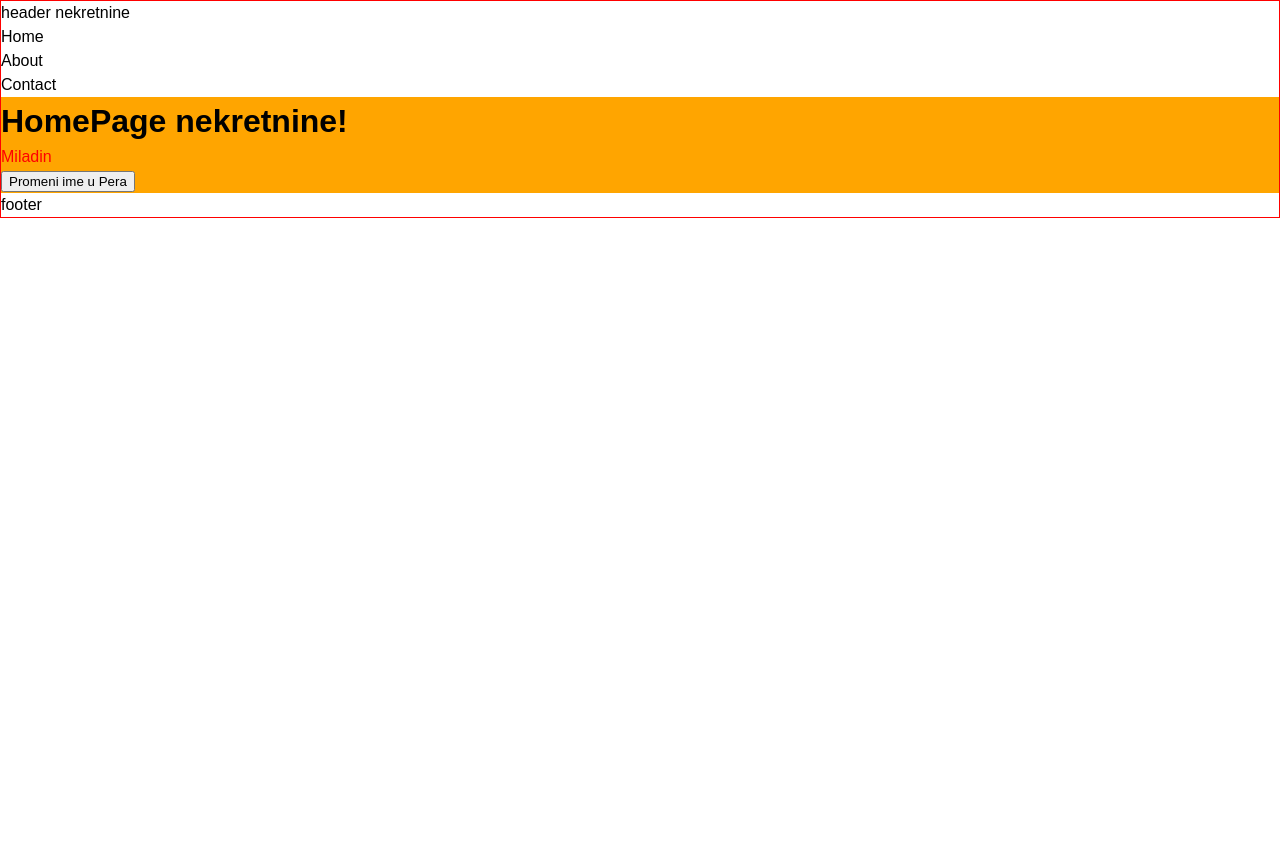
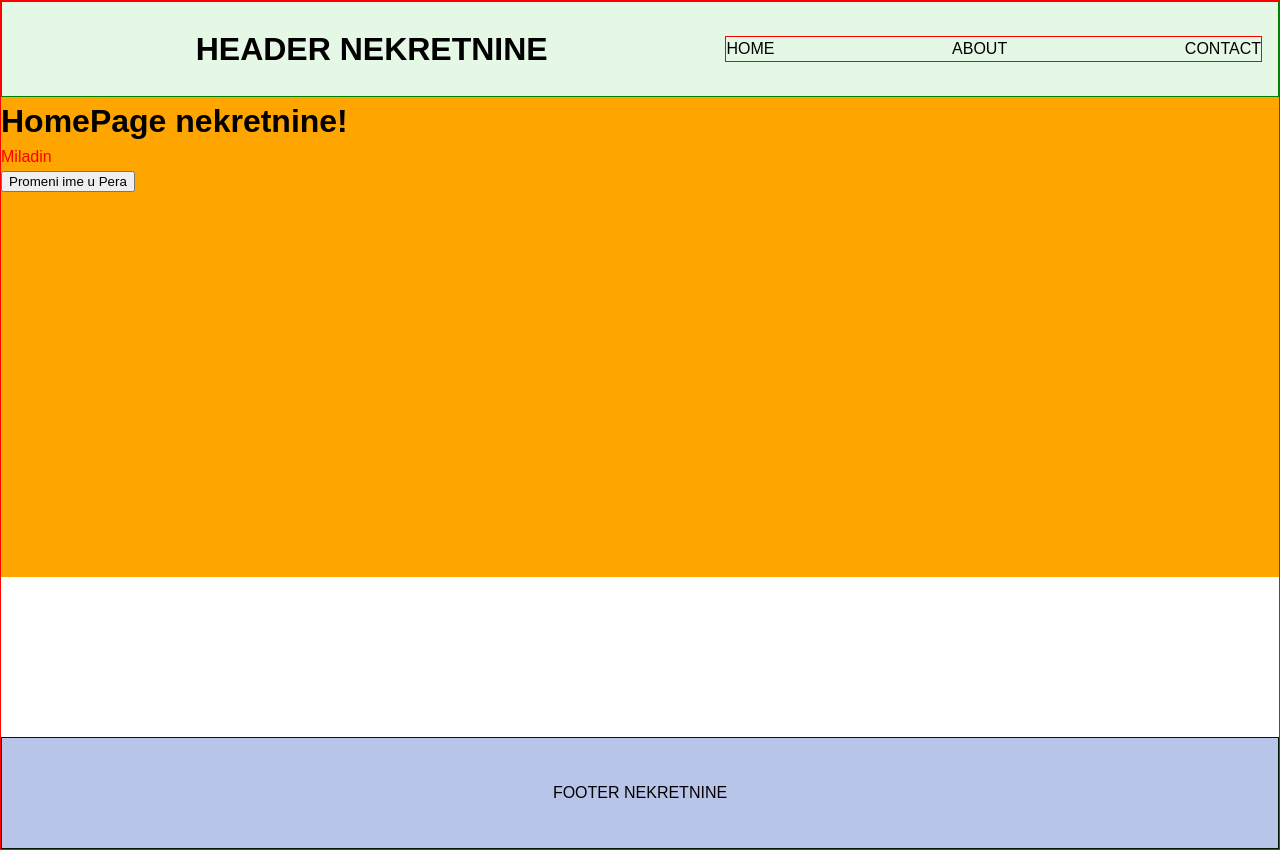
Before and after one commit to Mrakonja/Nekretnine-FE, a React (Create React App) app: page / in a window 1280 px wide. Before the commit the page ends 800 px from the top, so only its background shows below. Built offline with nearby package versions, Linux system fonts and the light colour scheme.

Commit message:
Header, Footer, Navigation

```diff
--- a/src/Components/AboutPage/AboutPage.module.scss
+++ b/src/Components/AboutPage/AboutPage.module.scss
@@ -2,4 +2,5 @@
 
 .wrapper {
     background-color: $aboutPageBcgColor;
+    min-height: 60vh;
 }
--- a/src/Components/ContactPage/ContactPage.module.scss
+++ b/src/Components/ContactPage/ContactPage.module.scss
@@ -2,4 +2,5 @@
 
 .wrapper {
     background-color: $contactPageBcgColor;
+    min-height: 60vh;
 }
--- /dev/null
+++ b/src/Components/Footer/Footer.module.scss
@@ -0,0 +1,12 @@
+@import '../../styles/variables';
+
+.wrapper {
+    display: flex;
+    justify-content: center;
+    align-items: center;
+    padding: 1rem;
+    min-height: $footerHeight;
+    background-color: $footerBcgColor;
+    border: 1px solid rgb(1, 26, 1);
+    text-transform: uppercase;
+}
--- /dev/null
+++ b/src/Components/Footer/Footer.tsx
@@ -0,0 +1,14 @@
+import React from 'react';
+import style from './Footer.module.scss';
+
+interface FooterProps {
+
+}
+
+const Footer:React.FC<FooterProps> = () => {
+  return (
+    <footer className={style.wrapper}>footer nekretnine</footer>
+  )
+}
+
+export default Footer;
--- /dev/null
+++ b/src/Components/Header/Header.module.scss
@@ -0,0 +1,17 @@
+@import '../../styles/variables';
+
+.wrapper {
+    display: flex;
+    justify-content: center;
+    align-items: center;
+    padding: 1rem;
+    min-height: $headerHeight;
+    background-color: $headerBcgColor;
+    border: 1px solid green;
+    text-transform: uppercase;
+
+    h1 {
+        flex-grow: 1;
+        text-align: center;
+    }
+}
--- /dev/null
+++ b/src/Components/Header/Header.tsx
@@ -0,0 +1,20 @@
+import React from 'react';
+import style from './Header.module.scss';
+import Navigation from '../Navigation/Navigation';
+
+interface HeaderProps {
+
+}
+
+const Header:React.FC<HeaderProps> = () => {
+  return (
+    <header className={style.wrapper}>
+        <h1>
+        header nekretnine
+        </h1>
+        <Navigation />
+    </header>
+  )
+}
+
+export default Header;
--- a/src/Components/HomePage/HomePage.module.scss
+++ b/src/Components/HomePage/HomePage.module.scss
@@ -2,4 +2,5 @@
 
 .wrapper {
     background-color: $homePageBcgColor;
+    min-height: 60vh;
 }
--- a/src/Components/Layout/Layout.module.scss
+++ b/src/Components/Layout/Layout.module.scss
@@ -1,3 +1,7 @@
 .wrapper {
     border: 1px solid red;
+
+    main {
+        min-height: 80vh;
+    }
 }
--- a/src/Components/Layout/Layout.tsx
+++ b/src/Components/Layout/Layout.tsx
@@ -1,6 +1,8 @@
 import React from 'react';
-import { Outlet, Link } from "react-router-dom";
+import { Outlet } from "react-router-dom";
 import style from './Layout.module.scss';
+import Header from '../Header/Header';
+import Footer from '../Footer/Footer';
 
 interface LayoutProps {
     some?: string;
@@ -9,28 +11,11 @@ interface LayoutProps {
 const Layout = ({ }:LayoutProps) => {
   return (
     <div className={style.wrapper}>
-      <header>
-       header nekretnine
-      </header>
-      <nav>
-        <ul>
-          <li>
-            <Link to="/">Home</Link>
-          </li>
-          <li>
-            <Link to="/about">About</Link>
-          </li>
-          <li>
-            <Link to="/contact">Contact</Link>
-          </li>
-        </ul>
-      </nav>
+        <Header />
       <main>
       <Outlet />
       </main>
-      <footer>
-       footer
-      </footer>
+      <Footer />
     </div>
   );
 };
--- /dev/null
+++ b/src/Components/Navigation/Navigation.module.scss
@@ -0,0 +1,12 @@
+@import '../../styles/variables';
+
+.wrapper {
+    flex-grow: 1;
+    border: 1px solid red;
+
+    ul {
+        display: flex;
+        justify-content: space-between;
+        align-items: center;
+    }
+}
--- /dev/null
+++ b/src/Components/Navigation/Navigation.tsx
@@ -0,0 +1,27 @@
+import React from 'react';
+import { Outlet, Link } from "react-router-dom";
+import style from './Navigation.module.scss';
+
+interface NavigationProps {
+
+}
+
+const Navigation:React.FC<NavigationProps> = () => {
+  return (
+    <nav className={style.wrapper}>
+      <ul>
+        <li>
+          <Link to="/">Home</Link>
+        </li>
+        <li>
+          <Link to="/about">About</Link>
+        </li>
+        <li>
+          <Link to="/contact">Contact</Link>
+        </li>
+      </ul>
+    </nav>
+  )
+}
+
+export default Navigation;
--- a/src/styles/_variables.scss
+++ b/src/styles/_variables.scss
@@ -1,5 +1,7 @@
-$headerHeight: 4rem;
-$footerHeight: 5rem;
+$headerHeight: 6rem;
+$footerHeight: 7rem;
 $homePageBcgColor: orange;
 $aboutPageBcgColor: purple;
 $contactPageBcgColor: lightgreen;
+$headerBcgColor: rgb(229, 247, 229);
+$footerBcgColor: rgb(185, 196, 233);
```
